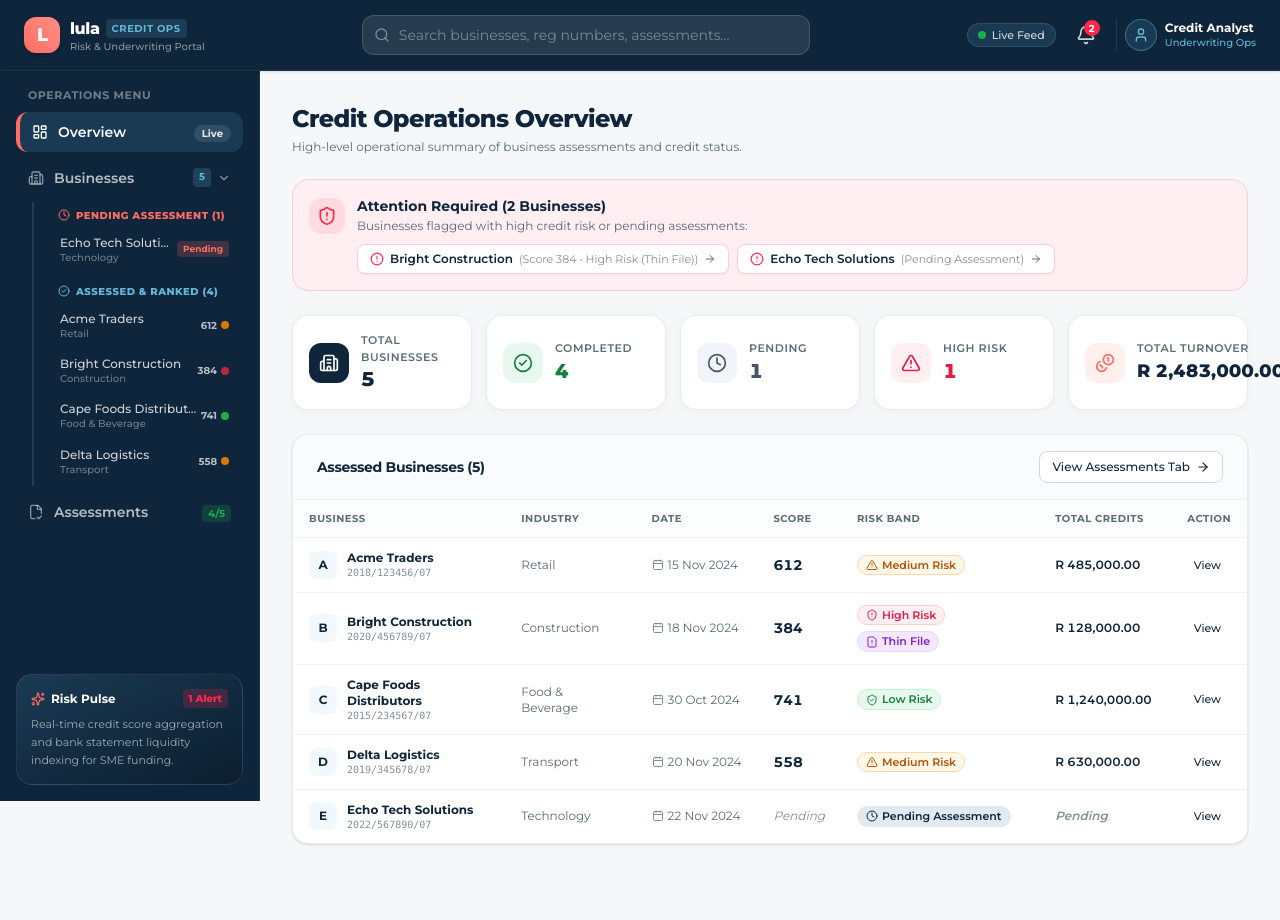
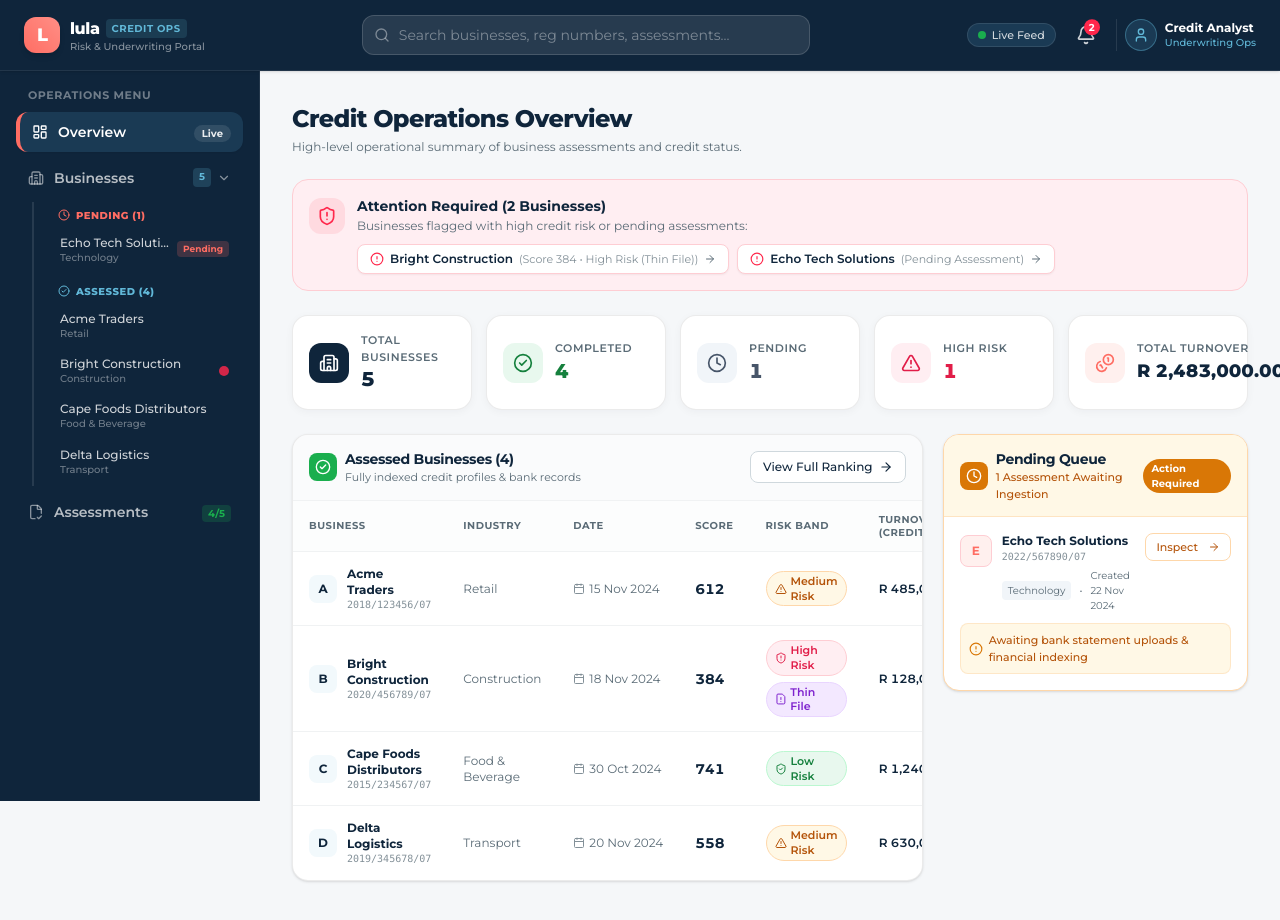
Before and after one commit to RealistKilla/credit-operations-dashboard, a React (Vite) app: page /overview in a window 1280 px wide. Shown: the top 920 px of the page. Built offline with nearby package versions, Linux system fonts and the light colour scheme; data requests are answered from the project's data file.

Commit message:
feat(overview): add dedicated Pending Queue table and refine sidebar business list indicators (TICK-03)

```diff
--- a/src/components/layout/Sidebar/SidebarBusinessesDropdown.tsx
+++ b/src/components/layout/Sidebar/SidebarBusinessesDropdown.tsx
@@ -90,7 +90,7 @@ export function SidebarBusinessesDropdown({
             <div className="space-y-1">
               <div className="flex items-center gap-1.5 px-2 py-0.5 text-[10px] font-extrabold uppercase tracking-wider text-[#FF6D63]">
                 <Clock className="w-3 h-3" />
-                <span>Pending Assessment ({pendingBusinesses.length})</span>
+                <span>Pending ({pendingBusinesses.length})</span>
               </div>
 
               {pendingBusinesses.map(({ business }) => {
@@ -134,13 +134,12 @@ export function SidebarBusinessesDropdown({
             <div className="space-y-1">
               <div className="flex items-center gap-1.5 px-2 py-0.5 text-[10px] font-extrabold uppercase tracking-wider text-[#61B8D8]">
                 <CheckCircle2 className="w-3 h-3" />
-                <span>Assessed & Ranked ({assessedBusinesses.length})</span>
+                <span>Assessed ({assessedBusinesses.length})</span>
               </div>
 
               {assessedBusinesses.map(({ business, assessment }) => {
                 const isSelected = isActiveTab && selectedBusinessId === business.id
                 const riskBand = assessment?.creditReport?.riskBand
-                const score = assessment?.creditReport?.score
 
                 return (
                   <button
@@ -168,38 +167,13 @@ export function SidebarBusinessesDropdown({
                       </div>
                     </div>
 
-                    {/* Risk indicator with score */}
-                    <div className="flex items-center gap-1 shrink-0">
-                      {score != null && (
-                        <span
-                          className={cn(
-                            'text-[10px] font-bold',
-                            isSelected ? 'text-[#0F253B]' : 'text-white/70'
-                          )}
-                        >
-                          {score}
-                        </span>
-                      )}
-
-                      {riskBand === RISK_BANDS.LOW && (
-                        <span
-                          className="w-2 h-2 rounded-full bg-[#1AAE4E] inline-block"
-                          title="Low Risk / Approved"
-                        />
-                      )}
-                      {riskBand === RISK_BANDS.MEDIUM && (
-                        <span
-                          className="w-2 h-2 rounded-full bg-[#D97706] inline-block"
-                          title="Medium Risk / Review"
-                        />
-                      )}
-                      {riskBand === RISK_BANDS.HIGH && (
-                        <span
-                          className="w-2 h-2 rounded-full bg-[#FF274B] inline-block animate-pulse"
-                          title="High Risk / Attention Needed"
-                        />
-                      )}
-                    </div>
+                    {/* Red dot for High Risk businesses only */}
+                    {riskBand === RISK_BANDS.HIGH && (
+                      <span
+                        className="w-2.5 h-2.5 rounded-full bg-[#FF274B] shrink-0 animate-pulse"
+                        title="High Risk - Needs Attention"
+                      />
+                    )}
                   </button>
                 )
               })}
--- a/src/components/layout/Sidebar/SidebarRiskPulse.tsx
+++ /dev/null
@@ -1,27 +0,0 @@
-import React from 'react'
-import { Sparkles } from 'lucide-react'
-
-export interface SidebarRiskPulseProps {
-  highRiskCount?: number
-}
-
-export function SidebarRiskPulse({ highRiskCount = 0 }: SidebarRiskPulseProps): React.JSX.Element {
-  return (
-    <div className="mt-6 p-3.5 bg-gradient-to-br from-[#1A3A54] to-[#0C1E2F] rounded-2xl border border-white/10 space-y-2 select-none">
-      <div className="flex items-center justify-between">
-        <div className="flex items-center gap-1.5 text-xs font-bold text-white">
-          <Sparkles className="w-3.5 h-3.5 text-[#FF6D63]" />
-          <span>Risk Pulse</span>
-        </div>
-        {highRiskCount > 0 && (
-          <span className="bg-[#FF274B]/20 text-[#FF274B] text-[10px] font-extrabold px-1.5 py-0.5 rounded">
-            {highRiskCount} Alert{highRiskCount > 1 ? 's' : ''}
-          </span>
-        )}
-      </div>
-      <p className="text-[11px] text-white/60 leading-relaxed">
-        Real-time credit score aggregation and bank statement liquidity indexing for SME funding.
-      </p>
-    </div>
-  )
-}
--- a/src/components/layout/Sidebar/index.tsx
+++ b/src/components/layout/Sidebar/index.tsx
@@ -2,11 +2,9 @@ import React, { useState } from 'react'
 import { useLocation, useNavigate } from 'react-router-dom'
 import { cn } from '../../../utils/cn'
 import { LayoutDashboard, FileCheck2 } from 'lucide-react'
-import { RISK_BANDS } from '../../../types/constants'
 import type { Business, EnrichedAssessment } from '../../../types/schemas'
 import { SidebarNavButton } from './SidebarNavButton'
 import { SidebarBusinessesDropdown } from './SidebarBusinessesDropdown'
-import { SidebarRiskPulse } from './SidebarRiskPulse'
 
 export interface SidebarProps {
   businesses: Business[]
@@ -34,9 +32,8 @@ export function Sidebar({
 
   // Calculate metrics for badges
   const totalBusinesses = businesses.length
-  const completedAssessments = assessments.filter((a) => a.status === 'Complete').length
-  const highRiskCount = assessments.filter(
-    (a) => a.creditReport?.riskBand === RISK_BANDS.HIGH
+  const completedAssessments = assessments.filter(
+    (a) => a.status === 'Complete'
   ).length
 
   return (
@@ -105,9 +102,6 @@ export function Sidebar({
             }
           />
         </div>
-
-        {/* Risk Pulse Card */}
-        <SidebarRiskPulse highRiskCount={highRiskCount} />
       </div>
     </aside>
   )
@@ -115,4 +109,3 @@ export function Sidebar({
 
 export * from './SidebarNavButton'
 export * from './SidebarBusinessesDropdown'
-export * from './SidebarRiskPulse'
--- /dev/null
+++ b/src/views/Overview/OverviewPendingAssessments.tsx
@@ -0,0 +1,104 @@
+import React from 'react'
+import { Card, CardHeader, CardTitle, CardContent } from '../../components/ui/Card'
+import { Button } from '../../components/ui/Button'
+import { formatDate } from '../../utils/formatters'
+import type { Business, Assessment } from '../../types/schemas'
+import { Clock, AlertCircle, Building2, ArrowRight } from 'lucide-react'
+
+export interface OverviewPendingAssessmentsProps {
+  businesses: Business[]
+  pendingAssessments: Assessment[]
+  onSelectBusiness: (businessId: number) => void
+}
+
+export function OverviewPendingAssessments({
+  businesses,
+  pendingAssessments,
+  onSelectBusiness
+}: OverviewPendingAssessmentsProps): React.JSX.Element {
+  return (
+    <Card className="p-0 overflow-hidden shadow-sm border-[#FED7AA] bg-white flex flex-col h-full">
+      <CardHeader className="border-b border-[#FED7AA]/60 bg-[#FFF8E6] flex-row items-center justify-between space-y-0 py-3.5 px-4">
+        <div className="flex items-center gap-2">
+          <div className="p-1.5 bg-[#D97706] text-white rounded-lg">
+            <Clock className="w-4 h-4" />
+          </div>
+          <div>
+            <CardTitle className="text-sm text-[#0F253B]">Pending Queue</CardTitle>
+            <p className="text-[11px] text-[#B45309] font-medium">
+              {pendingAssessments.length} Assessment{pendingAssessments.length !== 1 ? 's' : ''} Awaiting Ingestion
+            </p>
+          </div>
+        </div>
+        <span className="bg-[#D97706] text-white text-[10px] font-bold px-2 py-0.5 rounded-full">
+          Action Required
+        </span>
+      </CardHeader>
+
+      <CardContent className="p-0 flex-1 flex flex-col justify-between">
+        {pendingAssessments.length === 0 ? (
+          <div className="p-6 text-center text-[#839098] space-y-2">
+            <div className="w-8 h-8 rounded-full bg-[#E8F8EE] text-[#15803D] flex items-center justify-center mx-auto">
+              ✓
+            </div>
+            <p className="text-xs font-semibold">All assessments complete</p>
+          </div>
+        ) : (
+          <div className="divide-y divide-[#F0F2F3]">
+            {pendingAssessments.map((assessment) => {
+              const business = businesses.find((b) => b.id === assessment.businessId)
+              return (
+                <div
+                  key={assessment.id}
+                  className="p-4 hover:bg-[#FFFDF7] transition-colors group cursor-pointer"
+                  onClick={() => onSelectBusiness(assessment.businessId)}
+                >
+                  <div className="flex items-start justify-between gap-2">
+                    <div className="flex items-start gap-2.5">
+                      <div className="w-8 h-8 rounded-lg bg-[#FFF0EE] text-[#FF6D63] border border-[#FECDD3] flex items-center justify-center font-bold text-xs shrink-0 mt-0.5">
+                        {business?.name ? business.name.charAt(0) : <Building2 className="w-4 h-4" />}
+                      </div>
+                      <div>
+                        <h4 className="font-bold text-[#0F253B] text-xs group-hover:text-[#268FB6] transition-colors">
+                          {business?.name || `Business #${assessment.businessId}`}
+                        </h4>
+                        <p className="text-[10px] text-[#839098] font-mono">
+                          {business?.registrationNumber || 'No Reg Number'}
+                        </p>
+                        <div className="mt-1 flex items-center gap-2 text-[10px] text-[#5A6B76]">
+                          <span className="bg-[#F1F5F9] px-1.5 py-0.5 rounded">
+                            {business?.industry || 'Unknown Industry'}
+                          </span>
+                          <span>•</span>
+                          <span>Created {formatDate(assessment.createdDate)}</span>
+                        </div>
+                      </div>
+                    </div>
+
+                    <Button
+                      variant="outline"
+                      size="sm"
+                      onClick={(e) => {
+                        e.stopPropagation()
+                        onSelectBusiness(assessment.businessId)
+                      }}
+                      className="text-[11px] h-7 px-2.5 shrink-0 border-[#FED7AA] hover:bg-[#FFF8E6] text-[#B45309]"
+                    >
+                      <span>Inspect</span>
+                      <ArrowRight className="w-3 h-3 ml-1" />
+                    </Button>
+                  </div>
+
+                  <div className="mt-2.5 flex items-center gap-1.5 text-[11px] text-[#B45309] bg-[#FFF8E6] p-2 rounded-lg border border-[#FED7AA]/50 font-medium">
+                    <AlertCircle className="w-3.5 h-3.5 text-[#D97706] shrink-0" />
+                    <span>Awaiting bank statement uploads & financial indexing</span>
+                  </div>
+                </div>
+              )
+            })}
+          </div>
+        )}
+      </CardContent>
+    </Card>
+  )
+}
--- a/src/views/Overview/OverviewRecentAssessments.tsx
+++ b/src/views/Overview/OverviewRecentAssessments.tsx
@@ -4,11 +4,11 @@ import { RiskBadge } from '../../components/ui/RiskBadge'
 import { Button } from '../../components/ui/Button'
 import { formatCurrency, formatDate } from '../../utils/formatters'
 import type { Business, Assessment, CreditReport, BankStatement } from '../../types/schemas'
-import { ArrowRight, Building2, Calendar } from 'lucide-react'
+import { ArrowRight, Building2, Calendar, CheckCircle2 } from 'lucide-react'
 
 export interface OverviewRecentAssessmentsProps {
   businesses: Business[]
-  assessments: Assessment[]
+  completedAssessments: Assessment[]
   creditReports: CreditReport[]
   bankStatements: BankStatement[]
   onSelectBusiness: (businessId: number) => void
@@ -17,16 +17,24 @@ export interface OverviewRecentAssessmentsProps {
 
 export function OverviewRecentAssessments({
   businesses,
-  assessments,
+  completedAssessments,
   creditReports,
   bankStatements,
   onSelectBusiness,
   onViewAllAssessments
 }: OverviewRecentAssessmentsProps): React.JSX.Element {
   return (
-    <Card className="p-0 overflow-hidden shadow-sm">
-      <CardHeader className="border-b border-[#F0F2F3] bg-[#F5F7F9]/50 flex-row items-center justify-between space-y-0 py-4">
-        <CardTitle className="text-sm">Assessed Businesses ({assessments.length})</CardTitle>
+    <Card className="p-0 overflow-hidden shadow-sm flex flex-col h-full">
+      <CardHeader className="border-b border-[#F0F2F3] bg-[#F5F7F9]/50 flex-row items-center justify-between space-y-0 py-3.5 px-4">
+        <div className="flex items-center gap-2">
+          <div className="p-1.5 bg-[#1AAE4E] text-white rounded-lg">
+            <CheckCircle2 className="w-4 h-4" />
+          </div>
+          <div>
+            <CardTitle className="text-sm">Assessed Businesses ({completedAssessments.length})</CardTitle>
+            <p className="text-[11px] text-[#5A6B76]">Fully indexed credit profiles & bank records</p>
+          </div>
+        </div>
         <Button
           variant="outline"
           size="sm"
@@ -34,11 +42,11 @@ export function OverviewRecentAssessments({
           rightIcon={<ArrowRight className="w-3.5 h-3.5" />}
           className="text-xs"
         >
-          View Assessments Tab
+          View Full Ranking
         </Button>
       </CardHeader>
 
-      <CardContent className="p-0">
+      <CardContent className="p-0 flex-1">
         <div className="overflow-x-auto">
           <table className="w-full text-left text-xs border-collapse">
             <thead>
@@ -48,12 +56,12 @@ export function OverviewRecentAssessments({
                 <th className="py-3 px-4">Date</th>
                 <th className="py-3 px-4">Score</th>
                 <th className="py-3 px-4">Risk Band</th>
-                <th className="py-3 px-4">Total Credits</th>
+                <th className="py-3 px-4">Turnover (Credits)</th>
                 <th className="py-3 px-4 text-right">Action</th>
               </tr>
             </thead>
             <tbody className="divide-y divide-[#F0F2F3]">
-              {assessments.map((assessment) => {
+              {completedAssessments.map((assessment) => {
                 const business = businesses.find((b) => b.id === assessment.businessId)
                 const report = creditReports.find((c) => c.assessmentId === assessment.id)
                 const statement = bankStatements.find((b) => b.assessmentId === assessment.id)
@@ -66,7 +74,7 @@ export function OverviewRecentAssessments({
                     onClick={() => onSelectBusiness(assessment.businessId)}
                   >
                     {/* Business Name & Reg */}
-                    <td className="py-3 px-4">
+                    <td className="py-3.5 px-4">
                       <div className="flex items-center gap-2.5">
                         <div className="w-7 h-7 rounded-lg bg-[#F2F9FC] text-[#0F253B] flex items-center justify-center font-bold text-xs shrink-0">
                           {business?.name ? business.name.charAt(0) : <Building2 className="w-3.5 h-3.5" />}
@@ -83,12 +91,12 @@ export function OverviewRecentAssessments({
                     </td>
 
                     {/* Industry */}
-                    <td className="py-3 px-4 text-[#5A6B76]">
+                    <td className="py-3.5 px-4 text-[#5A6B76]">
                       {business?.industry || '—'}
                     </td>
 
                     {/* Date */}
-                    <td className="py-3 px-4 text-[#5A6B76] whitespace-nowrap">
+                    <td className="py-3.5 px-4 text-[#5A6B76] whitespace-nowrap">
                       <div className="flex items-center gap-1">
                         <Calendar className="w-3 h-3 text-[#839098]" />
                         <span>{formatDate(assessment.createdDate)}</span>
@@ -96,7 +104,7 @@ export function OverviewRecentAssessments({
                     </td>
 
                     {/* Score */}
-                    <td className="py-3 px-4">
+                    <td className="py-3.5 px-4">
                       {score != null ? (
                         <span className="font-bold text-[#0F253B] text-sm tabular-nums">
                           {score}
@@ -107,7 +115,7 @@ export function OverviewRecentAssessments({
                     </td>
 
                     {/* Risk Band */}
-                    <td className="py-3 px-4">
+                    <td className="py-3.5 px-4">
                       <RiskBadge
                         riskBand={report?.riskBand}
                         isThinFile={report?.isThinFile}
@@ -116,14 +124,14 @@ export function OverviewRecentAssessments({
                     </td>
 
                     {/* Total Credits */}
-                    <td className="py-3 px-4 font-semibold text-[#0F253B] tabular-nums whitespace-nowrap">
+                    <td className="py-3.5 px-4 font-semibold text-[#0F253B] tabular-nums whitespace-nowrap">
                       {statement?.totalCredits != null
                         ? formatCurrency(statement.totalCredits)
                         : <span className="text-[#839098] italic text-xs">Pending</span>}
                     </td>
 
                     {/* Action */}
-                    <td className="py-3 px-4 text-right">
+                    <td className="py-3.5 px-4 text-right">
                       <Button
                         variant="ghost"
                         size="sm"
--- a/src/views/Overview/index.tsx
+++ b/src/views/Overview/index.tsx
@@ -10,6 +10,7 @@ import { useSearch } from '../../context/SearchContext'
 import { OverviewMetricsGrid } from './OverviewMetricsGrid'
 import { OverviewAttentionSection } from './OverviewAttentionSection'
 import { OverviewRecentAssessments } from './OverviewRecentAssessments'
+import { OverviewPendingAssessments } from './OverviewPendingAssessments'
 import { Skeleton } from '../../components/ui/Skeleton'
 import { AlertCircle, RefreshCw } from 'lucide-react'
 import { Button } from '../../components/ui/Button'
@@ -66,7 +67,7 @@ export function OverviewView(): React.JSX.Element {
     refetchBankStatements()
   }
 
-  // Filter assessments based on search query matching against businesses
+  // Filter assessments based on search query
   const filteredAssessments = useMemo(() => {
     if (!searchQuery) return assessments
     const query = searchQuery.toLowerCase()
@@ -88,6 +89,15 @@ export function OverviewView(): React.JSX.Element {
     })
   }, [assessments, businesses, creditReports, searchQuery])
 
+  // Split into Completed vs Pending
+  const completedAssessments = useMemo(() => {
+    return filteredAssessments.filter((a) => a.status === 'Complete')
+  }, [filteredAssessments])
+
+  const pendingAssessments = useMemo(() => {
+    return filteredAssessments.filter((a) => a.status === 'Pending')
+  }, [filteredAssessments])
+
   // Loading skeleton state
   if (isLoading) {
     return (
@@ -101,7 +111,10 @@ export function OverviewView(): React.JSX.Element {
             <Skeleton key={i} className="h-20" />
           ))}
         </div>
-        <Skeleton className="h-80" />
+        <div className="grid grid-cols-1 lg:grid-cols-3 gap-5">
+          <Skeleton className="h-72 lg:col-span-2" />
+          <Skeleton className="h-72 lg:col-span-1" />
+        </div>
       </div>
     )
   }
@@ -163,10 +176,13 @@ export function OverviewView(): React.JSX.Element {
         bankStatements={bankStatements}
       />
 
-      {/* 3. Assessed Businesses Table */}
+      {/* 3. Side-by-side Tables: Assessed Businesses (Left) + Pending Queue (Right) */}
+      <div className="grid grid-cols-1 lg:grid-cols-3 gap-5 items-start">
+        {/* Assessed Businesses (2 Columns) */}
+        <div className="lg:col-span-2">
           <OverviewRecentAssessments
             businesses={businesses}
-        assessments={filteredAssessments}
+            completedAssessments={completedAssessments}
             creditReports={creditReports}
             bankStatements={bankStatements}
             onSelectBusiness={(businessId) => {
@@ -175,9 +191,23 @@ export function OverviewView(): React.JSX.Element {
             onViewAllAssessments={() => navigate('/assessments')}
           />
         </div>
+
+        {/* Pending Queue Table (1 Column) */}
+        <div className="lg:col-span-1">
+          <OverviewPendingAssessments
+            businesses={businesses}
+            pendingAssessments={pendingAssessments}
+            onSelectBusiness={(businessId) => {
+              navigate(`/businesses/${businessId}`)
+            }}
+          />
+        </div>
+      </div>
+    </div>
   )
 }
 
 export * from './OverviewMetricsGrid'
 export * from './OverviewAttentionSection'
 export * from './OverviewRecentAssessments'
+export * from './OverviewPendingAssessments'
```
Lines whose indentation alone changed are shown as unchanged.
